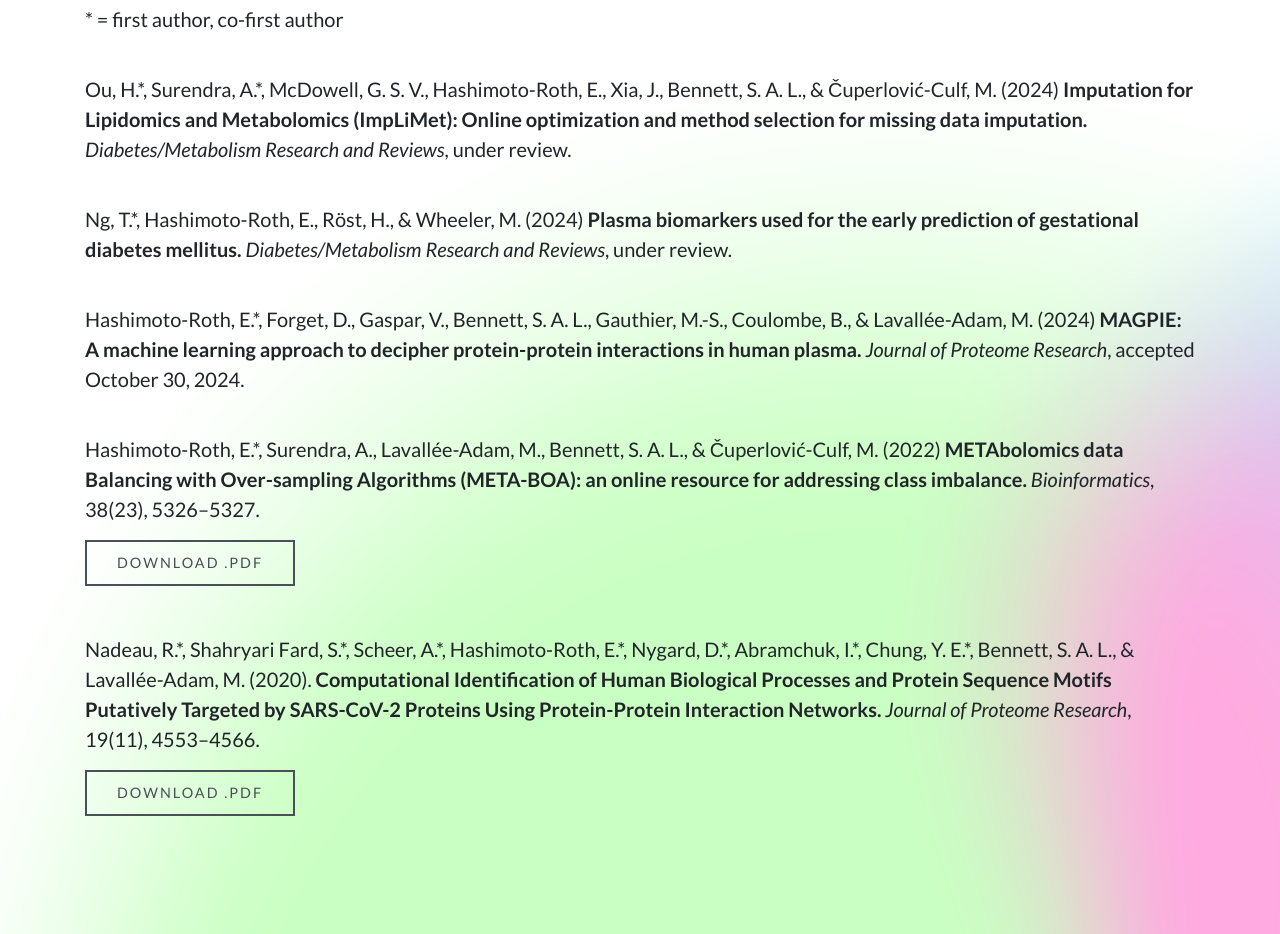
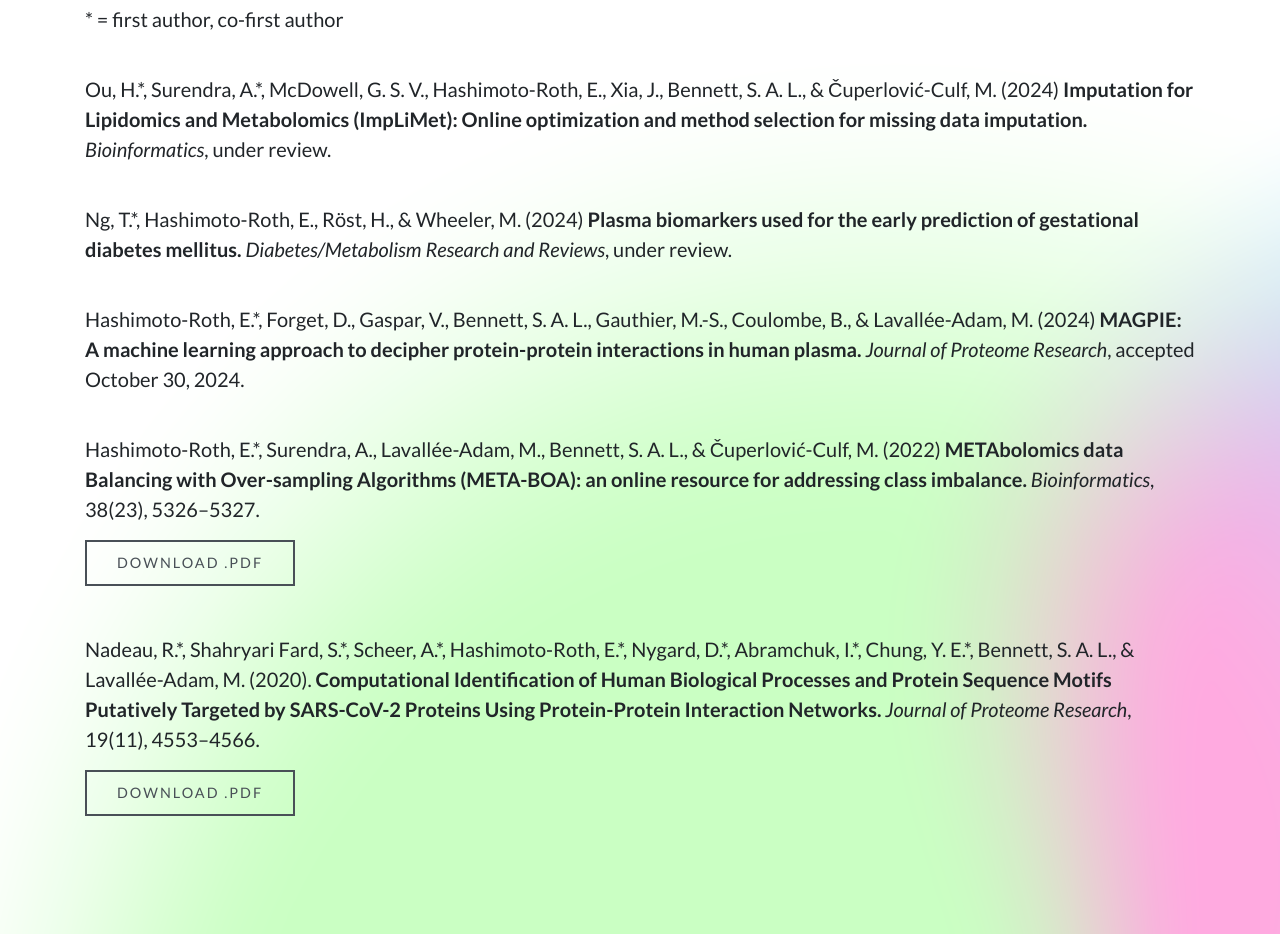
Before and after one commit to emihash/emihash.github.io, a plain HTML site: page index.html in a window 1280 px wide. Shown: the part 2981-3915 px from the top of the page. Drawn offline with nearby package versions, Linux system fonts and the light colour scheme; a web font is replaced by a local one.

Commit message:
Add files via upload
Corrected error in Publications.

```diff
--- a/index.html
+++ b/index.html
@@ -205,7 +205,7 @@
                 </div>
                 <div class="row pub mt-4">
                     <div class="col-12">
-                        <p>Ou, H.*, Surendra, A.*, McDowell, G. S. V., Hashimoto-Roth, E., Xia, J., Bennett, S. A. L., &amp; Čuperlović-Culf, M. (2024) <strong>Imputation for Lipidomics and Metabolomics (ImpLiMet): Online optimization and method selection for missing data imputation.</strong> <em>Diabetes/Metabolism Research and Reviews</em>, under review.</p>
+                        <p>Ou, H.*, Surendra, A.*, McDowell, G. S. V., Hashimoto-Roth, E., Xia, J., Bennett, S. A. L., &amp; Čuperlović-Culf, M. (2024) <strong>Imputation for Lipidomics and Metabolomics (ImpLiMet): Online optimization and method selection for missing data imputation.</strong> <em>Bioinformatics</em>, under review.</p>
                     </div>
                 </div>
                 <div class="row pub mt-4">
```
